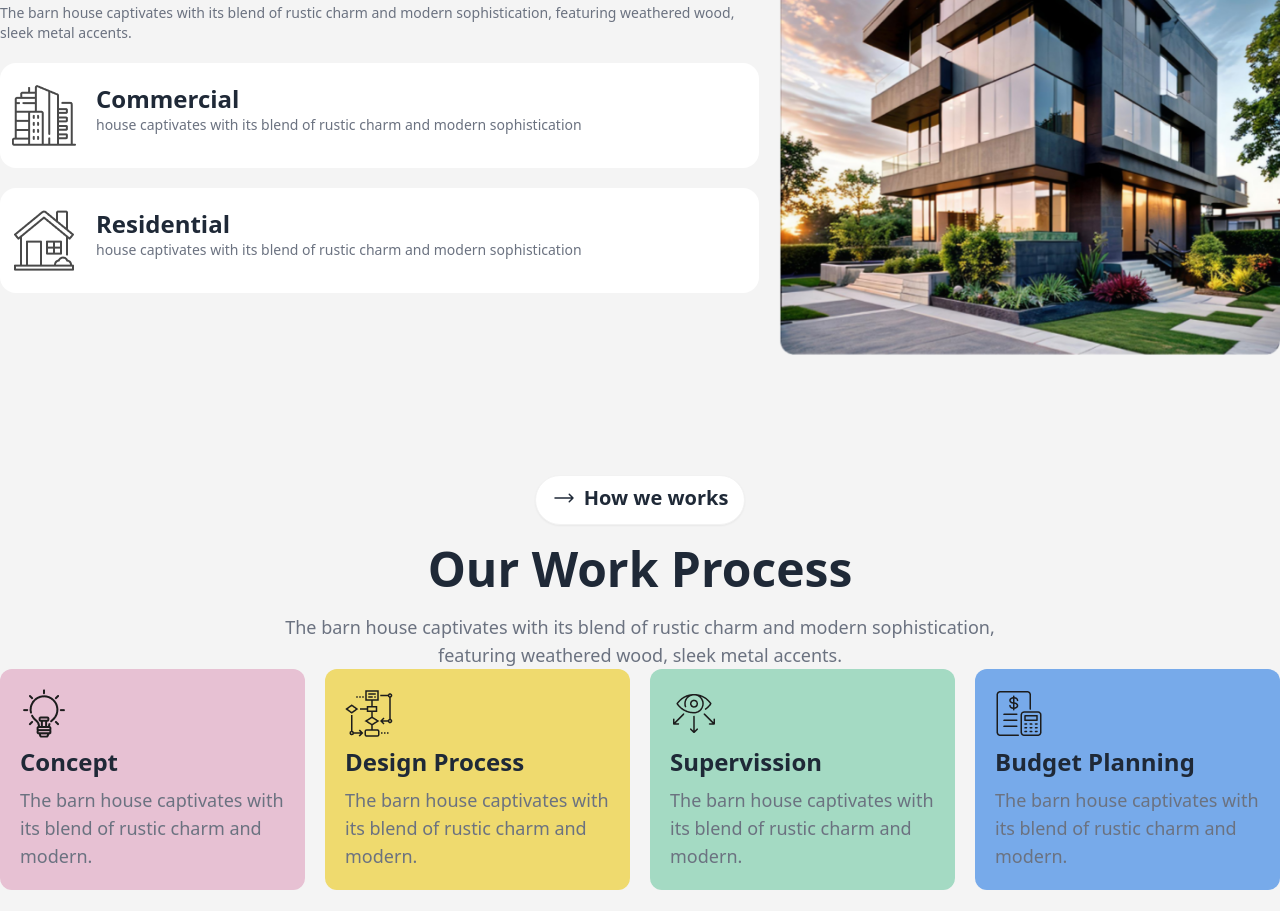
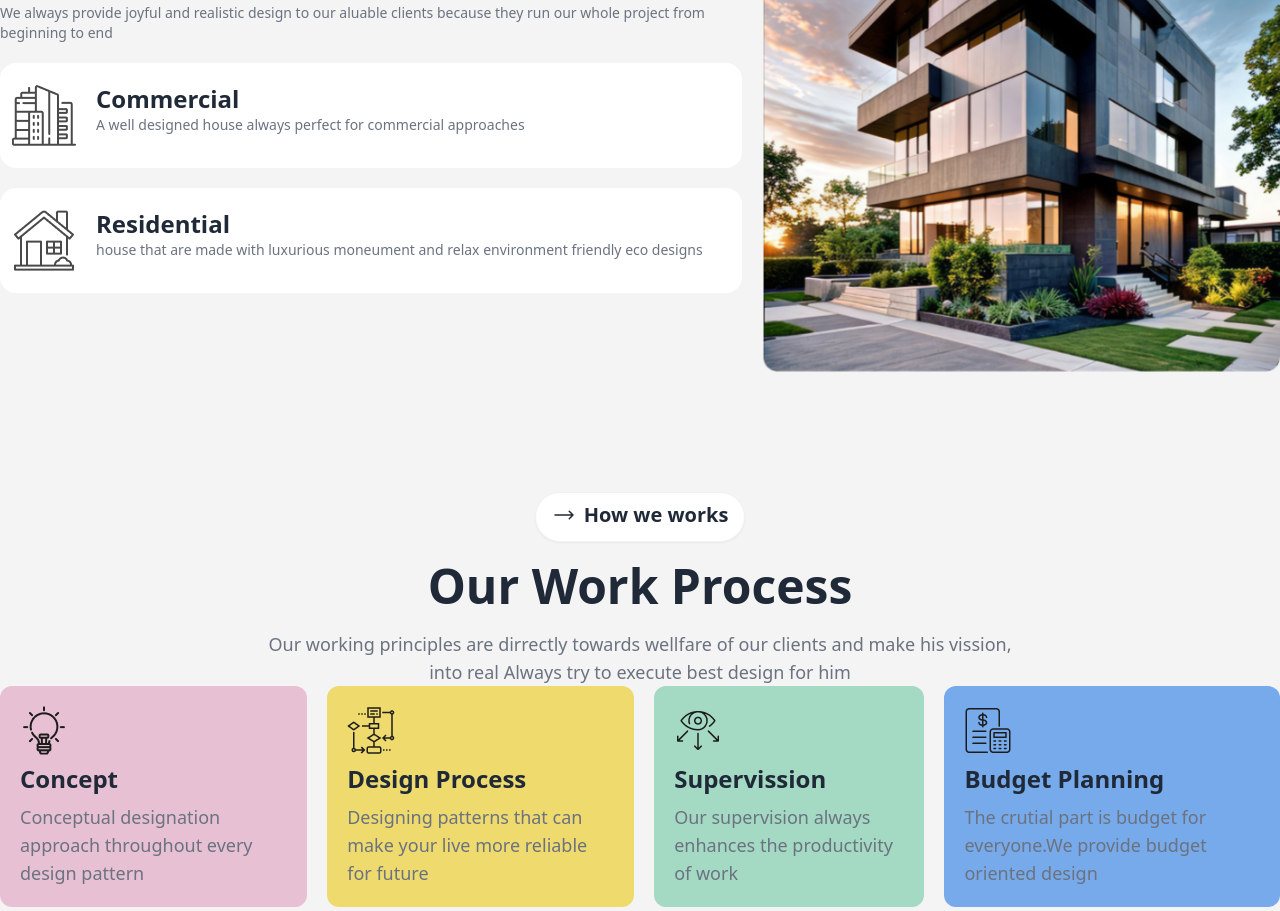
Before and after one commit to ZiayulHaqueRahim/Assignment3_B10, a plain HTML site: page index.html in a window 1280 px wide. Shown: the part 1149-2060 px from the top of the page. Drawn offline with nearby package versions, Linux system fonts and the light colour scheme; a web font is replaced by a local one.

Commit message:
chanched random text

```diff
--- a/index.html
+++ b/index.html
@@ -131,8 +131,9 @@
               <h1 class=" sm:pl-5 text-center text-4xl md:text-6xl font-extrabold">A barn house of this design has a striking appearance</h1>
             </div>
             <div>
-              <p class=" text-lg text-center md:text-xl text-gray-500">The barn house captivates with its blend of rustic charm and modern sophistication, featuring weathered wood,
-                sleek metal accents, and large windows that flood the space with natural light.</p>
+              <p class=" text-lg text-center md:text-xl text-gray-500">The barn house captivates ability with futuristic design moneument that can easily attarct anyones eye.
+                Not sufficient enought to look around other houses .
+              </p>
             </div>
             <div>
               <a class="btn bg-[#cfeaaf] rounded-full font-bold text-back text-xl px-20 md:px-5 py-2">View Details<svg xmlns="http://www.w3.org/2000/svg" fill="#ABEF5F" viewBox="0 0 24 24" stroke-width="1.5" stroke="black" class="size-7 sm:block max-w-full md:max-w-fit rounded-full bg-[#ABEF5F]  font-bold">
@@ -163,8 +164,7 @@
                   </h1>
                 </div>
                 <div>
-                  <p class="text-sm text-gray-500">The barn house captivates with its blend of rustic charm and
-                    modern sophistication, featuring weathered wood, sleek metal accents.</p>
+                  <p class="text-sm text-gray-500">We always provide joyful and  realistic design to our aluable clients because they run our whole project from beginning to end</p>
                 </div>
               </div>
               <div class="flex flex-row gap-5 px-3 py-5 rounded-2xl bg-white mb-5">
@@ -173,8 +173,7 @@
                 </div>
                 <div>
                   <h3 class="text-2xl font-extrabold">Commercial</h3>
-                  <p class="text-sm text-gray-500"> house captivates with its blend of rustic charm and
-                    modern sophistication</p>
+                  <p class="text-sm text-gray-500"> A well designed house always perfect for commercial approaches</p>
                 </div>
 
               </div>
@@ -184,8 +183,7 @@
                 </div>
                 <div>
                   <h3 class="text-2xl font-extrabold">Residential</h3>
-                  <p class="text-sm text-gray-500"> house captivates with its blend of rustic charm and
-                    modern sophistication</p>
+                  <p class="text-sm text-gray-500"> house  that are made with luxurious moneument and relax  environment friendly  eco designs
                 </div>
 
               </div>
@@ -208,9 +206,9 @@
                 <h1 class="text-3xl md:text-5xl font-extrabold ">Our Work Process</h1>
               </div>
               <div>
-                <p class="text-lg text-gray-500"> The barn house captivates with its blend of rustic charm
-                  and modern sophistication, <br>
-                  featuring weathered wood, sleek metal accents.</p>
+                <p class="text-lg text-gray-500"> Our working principles are dirrectly towards wellfare of our clients and make his vission, <br>
+                  into real
+                 Always try to execute best design for him</p>
               </div>
             </div>
             <div class="flex  flex-col md:flex-row gap-5">
@@ -219,28 +217,28 @@
                   <img src="assets/concept.png">
                 </div>
                 <h4 class="font-extrabold text-2xl">Concept </h4>
-                <p class="text-gray-500 text-lg">The barn house captivates with its blend of rustic charm and modern. </p>
+                <p class="text-gray-500 text-lg">Conceptual designation approach throughout every design pattern </p>
               </div>
               <div class="flex flex-col bg-[#EFDA6E] px-5 py-5 rounded-xl gap-2  mx-2 md:mx-0">
                 <div>
                   <img src="assets/flow-chart.png">
                 </div>
                 <h4 class="font-extrabold text-2xl">Design Process</h4>
-                <p class="text-gray-500 text-lg  mx-2 md:mx-0">The barn house captivates with its blend of rustic charm and modern. </p>
+                <p class="text-gray-500 text-lg  mx-2 md:mx-0">Designing patterns that can make your live more reliable for future </p>
               </div>
               <div class="flex flex-col bg-[#A4DAC3] px-5 py-5 rounded-xl gap-2  mx-2 md:mx-0">
                 <div>
                   <img src="assets/vision.png">
                 </div>
                 <h4 class="font-extrabold text-2xl">Supervission </h4>
-                <p class="text-gray-500 text-lg">The barn house captivates with its blend of rustic charm and modern. </p>
+                <p class="text-gray-500 text-lg">Our supervision always enhances the productivity of work </p>
               </div>
               <div class="flex flex-col bg-[#77AAEA] px-5 py-5 rounded-xl gap-2  mx-2 md:mx-0">
                 <div>
                   <img src="assets/budget-planning.png">
                 </div>
                 <h4 class="font-extrabold text-2xl">Budget Planning </h4>
-                <p class="text-gray-500 text-lg">The barn house captivates with its blend of rustic charm and modern. </p>
+                <p class="text-gray-500 text-lg">The crutial part is budget for everyone.We provide budget oriented design </p>
               </div>
             </div>
           </div>
@@ -295,9 +293,8 @@
               </svg>Let's Connect
               </button>
               <h1 class="text-3xl md:text-5xl font-bold">Let's Discover Next project</h1>
-              <p class="text-lg text-gray-500">The barn house captivates with its blend of rustic charm and modern
-                sophistication,
-                <br> featuring weathered wood, sleek metal accents.
+              <p class="text-lg text-gray-500">If you are intrested to join in our journey then conect with us.It will give you more deep knowledge about us
+                <br> As soon as you knock our team we will respond to you
               </p>
             </div>
           </div>
```
